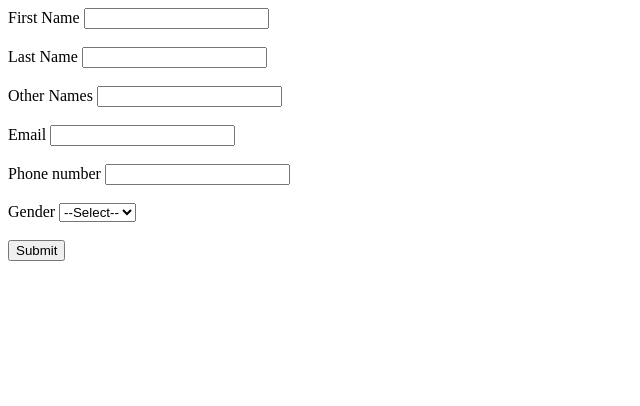
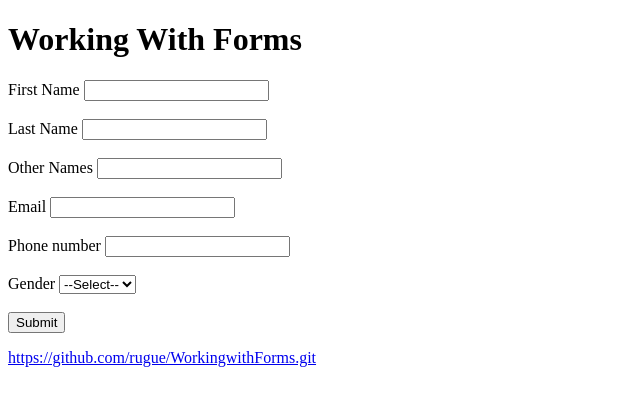
Before and after one commit to rugue/WorkingwithForms, a plain HTML site: page public/index.html in a window 1280 px wide. Shown: the whole page, without its empty margins (0-640 px from the left). Drawn offline with Linux system fonts and the light colour scheme.

Commit message:
added a header and a footer

```diff
--- a/database.json
+++ b/database.json
@@ -1,7 +1,7 @@
 {
   "firstName": "Osarugue",
   "lastName": "Enehizena",
-  "otherNames": "2323",
+  "otherNames": "Osariyekemwen1",
   "email": "nehirugue@gmail.com",
   "mobileNumber": "08031980992",
   "gender": "MALE"
--- a/public/index.html
+++ b/public/index.html
@@ -6,6 +6,9 @@
     <title>Document</title>
   </head>
   <body>
+    <header>
+      <h1>Working With Forms</h1>
+    </header>
     <form id="user-form">
       <div>
         <label for="firstName">First Name</label>
@@ -63,6 +66,13 @@
 
       <button type="submit">Submit</button>
     </form>
+    <footer>
+      <p>
+        <a href="https://github.com/rugue/WorkingwithForms.git"
+          >https://github.com/rugue/WorkingwithForms.git</a
+        >
+      </p>
+    </footer>
 
     <script>
       const userForm = document.getElementById("user-form");
```
